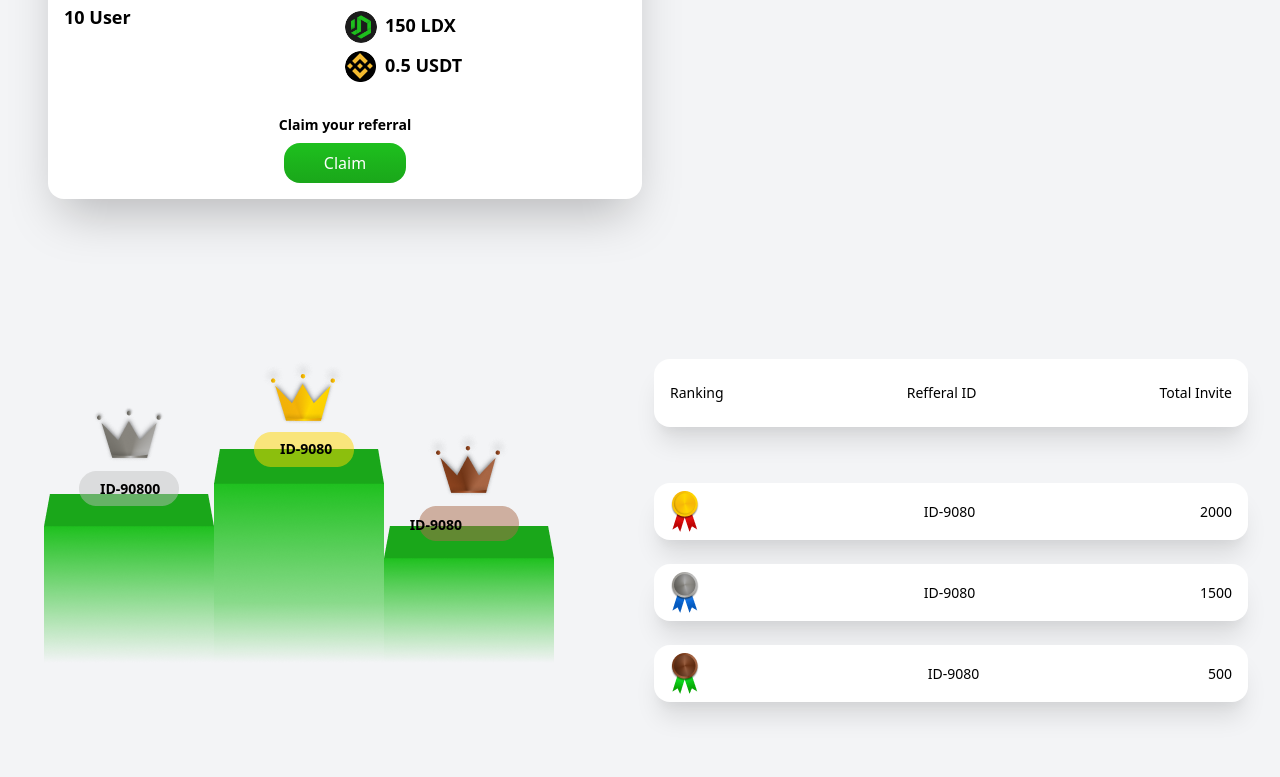
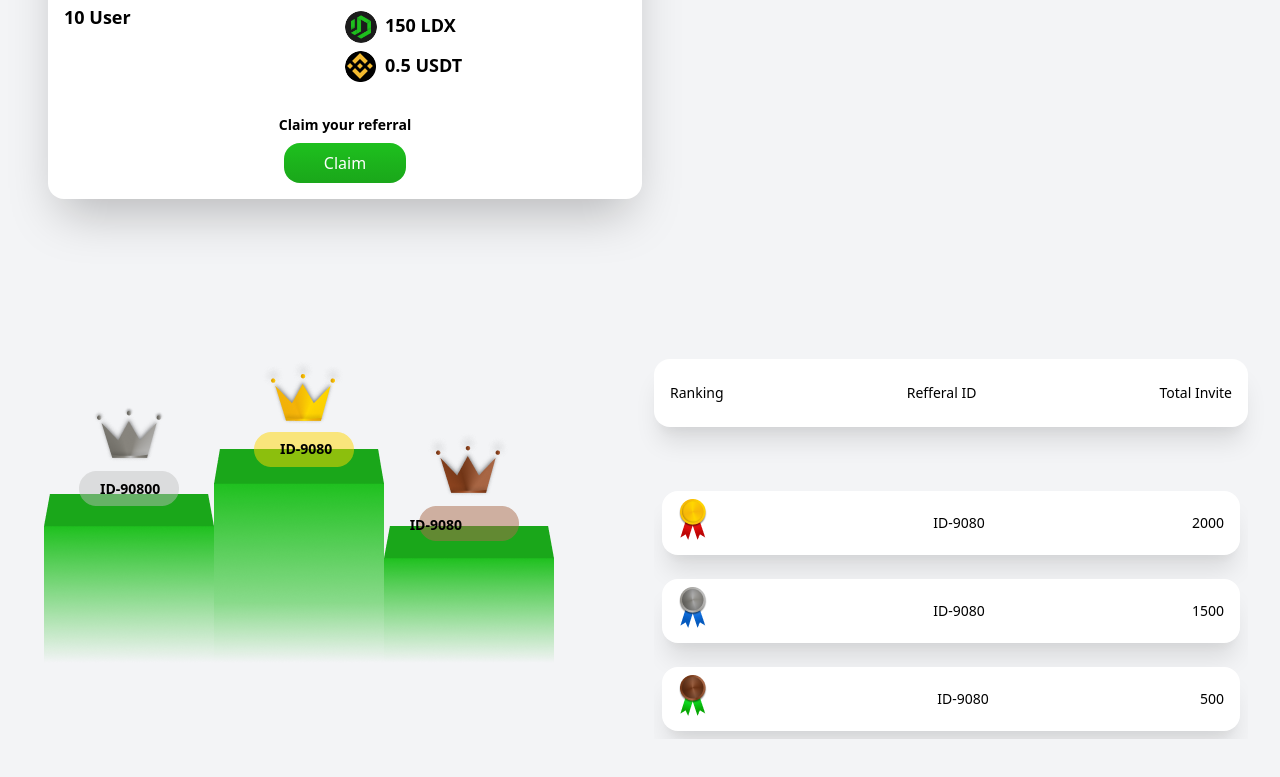
Before and after one commit to rhobbikhaidir/test-app, a React (Create React App) app: page / in a window 1280 px wide. Shown: the part 1229-2006 px from the top of the page. Built offline with nearby package versions, Linux system fonts and the light colour scheme.

Commit message:
add scroll leaderboard number

```diff
--- a/src/components/Organisms/leaderBoardReff/index.js
+++ b/src/components/Organisms/leaderBoardReff/index.js
@@ -22,29 +22,24 @@ function LeaderBoardReff() {
           ID-9080
         </p>
       </div>
-      <div className="mb-8 flex-1 sm:ml-3  flex flex-col space-y-6   ">
+      <div className="mb-8 flex-1 sm:ml-3  flex flex-col space-y-6 ">
         <div className=" shadow-xl flex flex-row justify-between px-4 py-6 rounded-2xl bg-white dark:bg-black  mb-8 ">
           <p className="text-sm text-black dark:text-white">Ranking</p>
           <p className="text-sm text-black dark:text-white">Refferal ID</p>
           <p className="text-sm text-black dark:text-white">Total Invite</p>
         </div>
+        <div className="overflow-y-scroll h-64 px-2 py-2 flex flex-col space-y-6 ">
           <div className=" shadow-xl flex items-center flex-row justify-between px-4 py-2 rounded-2xl bg-white dark:bg-black ">
-          {/* <div className="bg-gray-200 dark:bg-gray-400 rounded-full w-12 h-12">
-            <p className="text-2xl font-bold text-green-400 text-center mt-2">
-              1
-            </p>
-          </div> */}
+            <div className="w-12 h-12">
               <img src={Gold} alt="Medal Gold" />
+            </div>
             <p className="text-sm text-black dark:text-white">ID-9080</p>
             <p className="text-sm text-black dark:text-white">2000</p>
           </div>
-        <div className=" shadow-xl flex items-center flex-row justify-between px-4 py-2 rounded-2xl bg-white dark:bg-black ">
-          {/* <div className="bg-gray-200 dark:bg-gray-400 rounded-full w-12 h-12">
-            <p className="text-2xl font-bold text-green-400 text-center mt-2">
-              2
-            </p>
-          </div> */}
+          <div className=" shadow-xl flex items-center flex-row justify-between px-4 py-2 rounded-2xl bg-white dark:bg-black  ">
+            <div className="w-12 h-12">
               <img src={Silver} alt="Medal Silver" />
+            </div>
             <p className="text-sm text-black dark:text-white">ID-9080</p>
             <p className="text-sm text-black dark:text-white">1500</p>
           </div>
@@ -54,9 +49,30 @@ function LeaderBoardReff() {
               3
             </p>
           </div> */}
+            <div className="w-12 h-12">
               <img src={Bronze} alt="Medal Bronze" />
+            </div>
             <p className="text-sm text-black dark:text-white">ID-9080</p>
             <p className="text-sm text-black dark:text-white">500</p>
+          </div>
+          <div className=" shadow-xl flex items-center flex-row justify-between px-4 py-2 rounded-2xl bg-white dark:bg-black ">
+            <div className="bg-gray-200 dark:bg-gray-400 rounded-full w-12 h-12">
+              <p className="text-2xl font-bold text-green-400 text-center mt-2">
+                4
+              </p>
+            </div>
+            <p className="text-sm text-black dark:text-white">ID-9080</p>
+            <p className="text-sm text-black dark:text-white">500</p>
+          </div>
+          <div className=" shadow-xl flex items-center flex-row justify-between px-4 py-2 rounded-2xl bg-white dark:bg-black  ">
+            <div className="bg-gray-200 dark:bg-gray-400 rounded-full w-12 h-12">
+              <p className="text-2xl font-bold text-green-400 text-center mt-2">
+                5
+              </p>
+            </div>
+            <p className="text-sm text-black dark:text-white">ID-9080</p>
+            <p className="text-sm text-black dark:text-white">500</p>
+          </div>
         </div>
       </div>
     </div>
```
Lines whose indentation alone changed are shown as unchanged.
